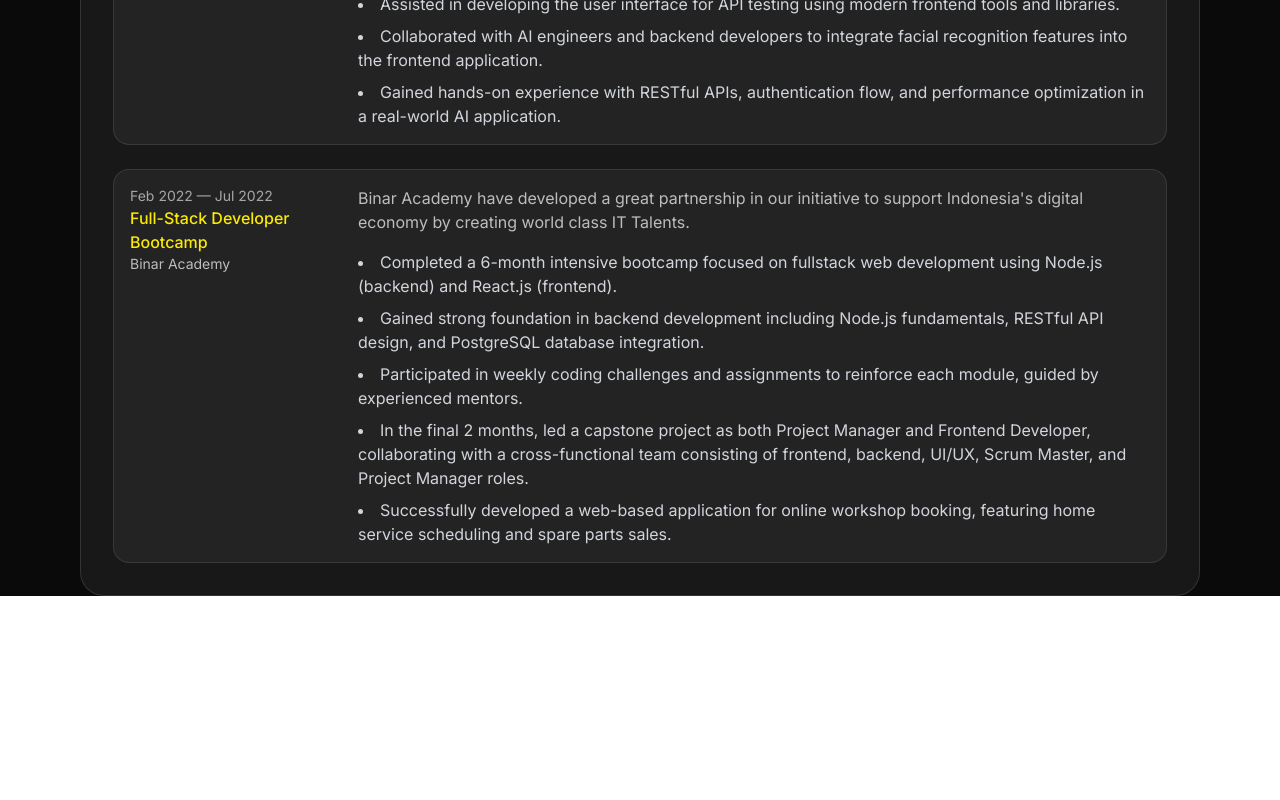
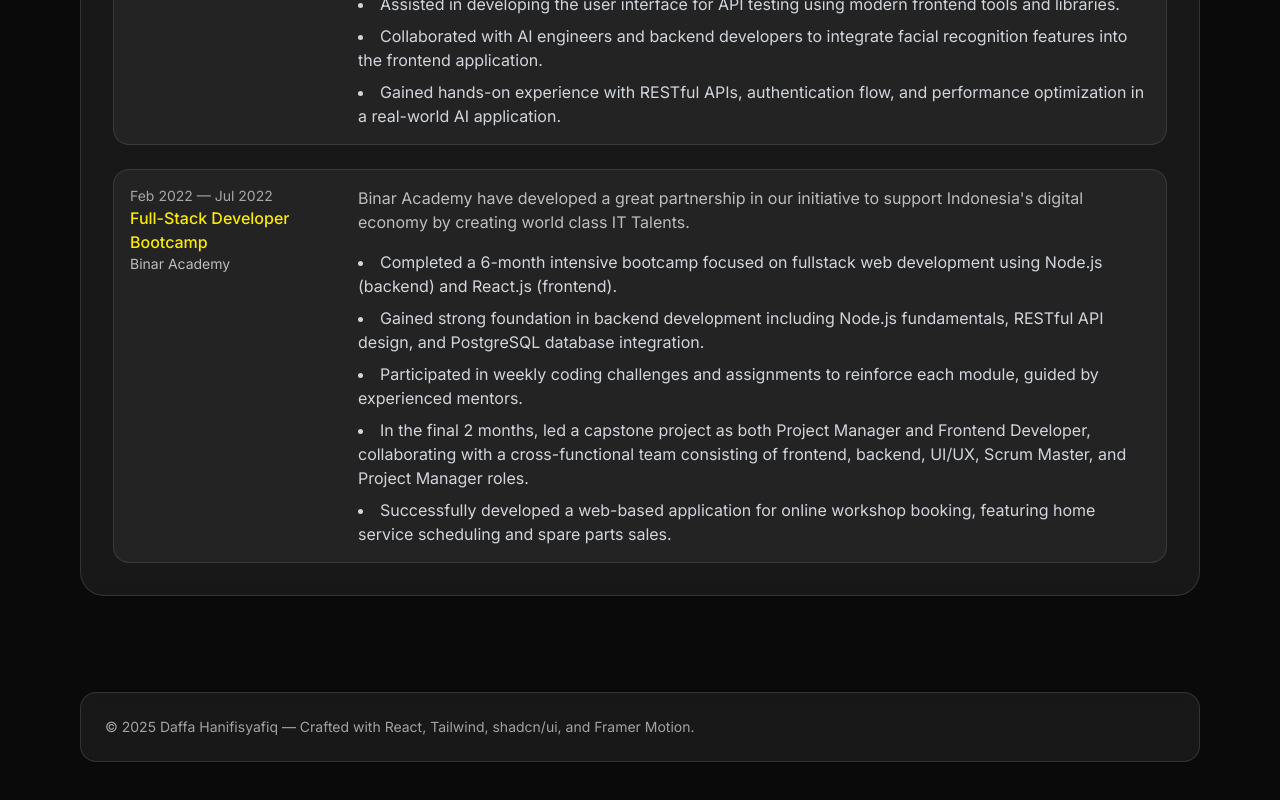
Before and after one commit to mazc0de/daffahanif.my.id, a Next.js app: page / in a window 1280 px wide. Shown: the part 2215-3015 px from the top of the page. Before the commit the page ends 2811 px from the top, so only its background shows below. Built offline with nearby package versions, Linux system fonts and the light colour scheme; a web font is replaced by a local one.

Commit message:
feat: add footer component

```diff
--- a/app/page.tsx
+++ b/app/page.tsx
@@ -1,5 +1,6 @@
 import About from '@/components/About'
 import BackgroundOrbs from '@/components/BackgroundOrbs'
+import Footer from '@/components/Footer'
 import Hero from '@/components/Hero'
 import Journey from '@/components/Journey'
 import Navbar from '@/components/Navbar'
@@ -13,6 +14,7 @@ const Home = () => {
         <Hero />
         <About />
         <Journey />
+        <Footer />
       </main>
       <BackgroundOrbs />
     </main>
--- /dev/null
+++ b/components/Footer.tsx
@@ -0,0 +1,14 @@
+const Footer = () => {
+  return (
+    <footer className='mx-auto w-full pt-24 pb-16'>
+      <div className='rounded-2xl border border-[var(--stroke)] bg-[var(--glass)] p-6 text-sm text-white/60 backdrop-blur'>
+        <p>
+          © {new Date().getFullYear()} Daffa Hanifisyafiq — Crafted with React,
+          Tailwind, shadcn/ui, and Framer Motion.
+        </p>
+      </div>
+    </footer>
+  )
+}
+
+export default Footer
```
